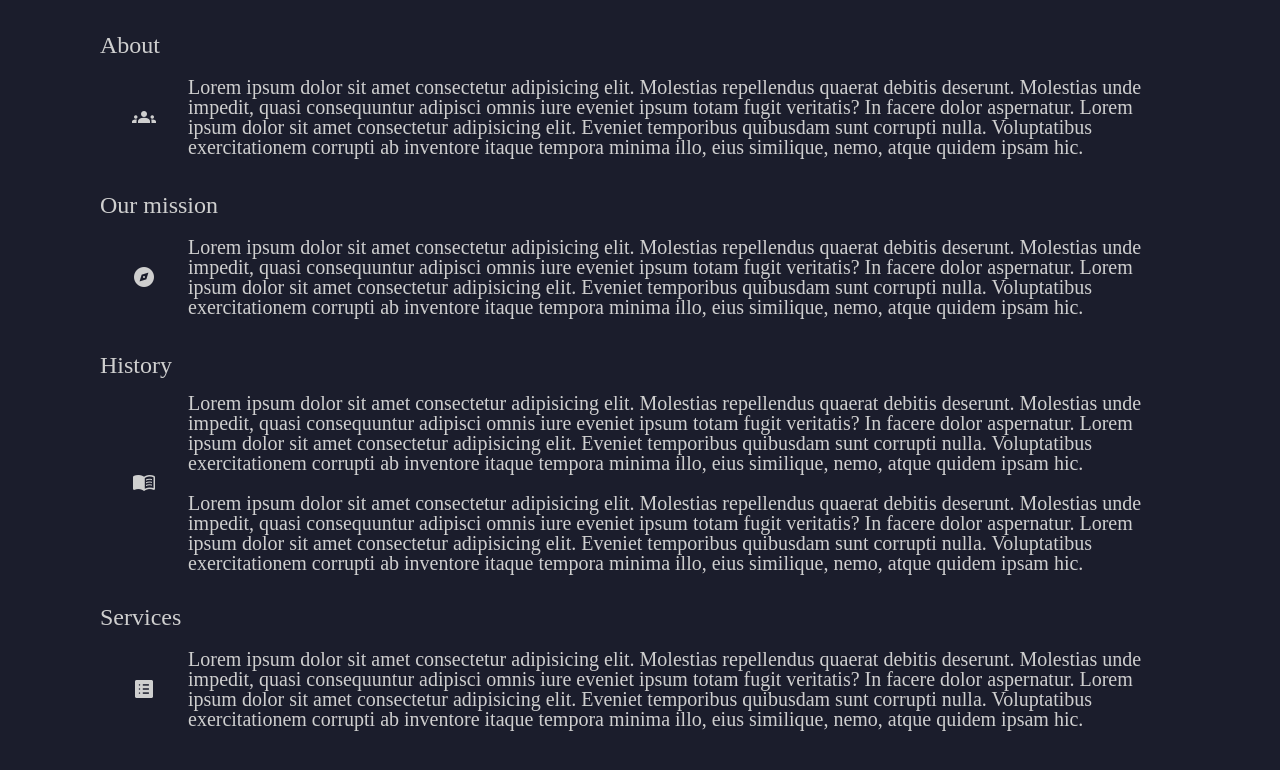
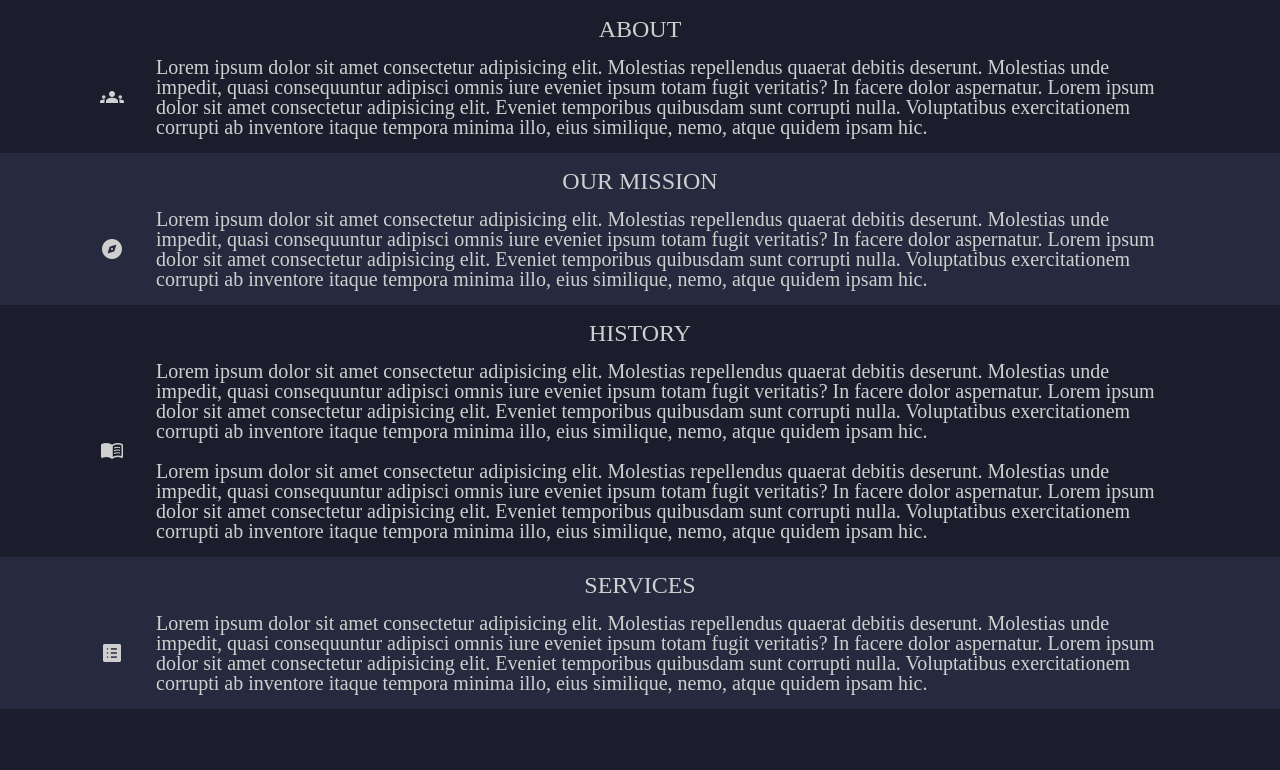
Before and after one commit to HenriqueGPinho/Projeto_EBAC_1, a plain HTML site: page index.html in a window 1280 px wide. Shown: the part 546-1316 px from the top of the page. After the commit the page ends 1255 px from the top, so only its background shows below. Drawn offline with nearby package versions, Linux system fonts and the light colour scheme.

Commit message:
changed sections background

```diff
--- a/index.html
+++ b/index.html
@@ -43,8 +43,9 @@
     <img class="main-img" src="./img/javascript-bg.jpg" alt="JavaScript code as background image">
     <div class="container">
       <section>
+        <div class="section-content">
           <h2 id="about">About</h2>
-        <div>
+          <div class="section-paragraph">
             <span class="material-symbols-outlined">
               groups
             </span>
@@ -57,10 +58,12 @@
               ipsam hic.
             </p>
           </div>
+        </div>
       </section>
       <section>
+        <div class="section-content">
           <h2 id="mission">Our mission</h2>
-        <div>
+          <div class="section-paragraph">
             <span class="material-symbols-outlined">
               explore
             </span>
@@ -73,10 +76,12 @@
               ipsam hic.
             </p>
           </div>
+        </div>
       </section>
       <section>
+        <div class="section-content">
           <h2 id="history">History</h2>
-        <div>
+          <div class="section-paragraph">
             <span class="material-symbols-outlined">
               menu_book
             </span>
@@ -96,10 +101,12 @@
               ipsam hic.
             </p>
           </div>
+        </div>
       </section>
       <section>
+        <div class="section-content">
           <h2 id="services">Services</h2>
-        <div>
+          <div class="section-paragraph">
             <span class="material-symbols-outlined">
               list_alt
             </span>
@@ -112,6 +119,7 @@
               ipsam hic.
             </p>
           </div>
+        </div>
       </section>
     </div>
   </main>
--- a/styles.css
+++ b/styles.css
@@ -9,12 +9,11 @@ body {
   'GRAD' 0,
   'opsz' 48;
 
-  margin: 32px;
-  padding-bottom: 16px;
+  padding-right: 32px;
+  margin-bottom: 16px;
 }
 
-.header-container,
-.container {
+.header-container {
   width: 1080px;
   margin: auto;
   padding: 16px 0;
@@ -23,12 +22,12 @@ body {
 
 header nav,
 header nav ul,
-section div {
+.section-paragraph {
   display: flex;
 }
 
 header nav,
-section div {
+.section-paragraph {
   justify-content: space-between;
   align-items: center;
 }
@@ -49,15 +48,27 @@ header nav li {
 }
 
 .container {
-  margin-bottom: 1080px;
+  color: #cfcfcf;
+}
+
+.section-content {
+  width: 1080px;
+  margin: auto;
+}
+
+.container section:nth-child(even) {
+  background-color: #262a3e;
 }
 
 section h2 {
   font-size: 24px;
+  text-transform: uppercase;
+
   padding: 16px 0;
+  text-align: center;
 }
 
 section p {
   font-size: 20px;
-  padding-bottom: 16px;
+  margin-bottom: 16px;
 }
```
Lines whose indentation alone changed are shown as unchanged.
